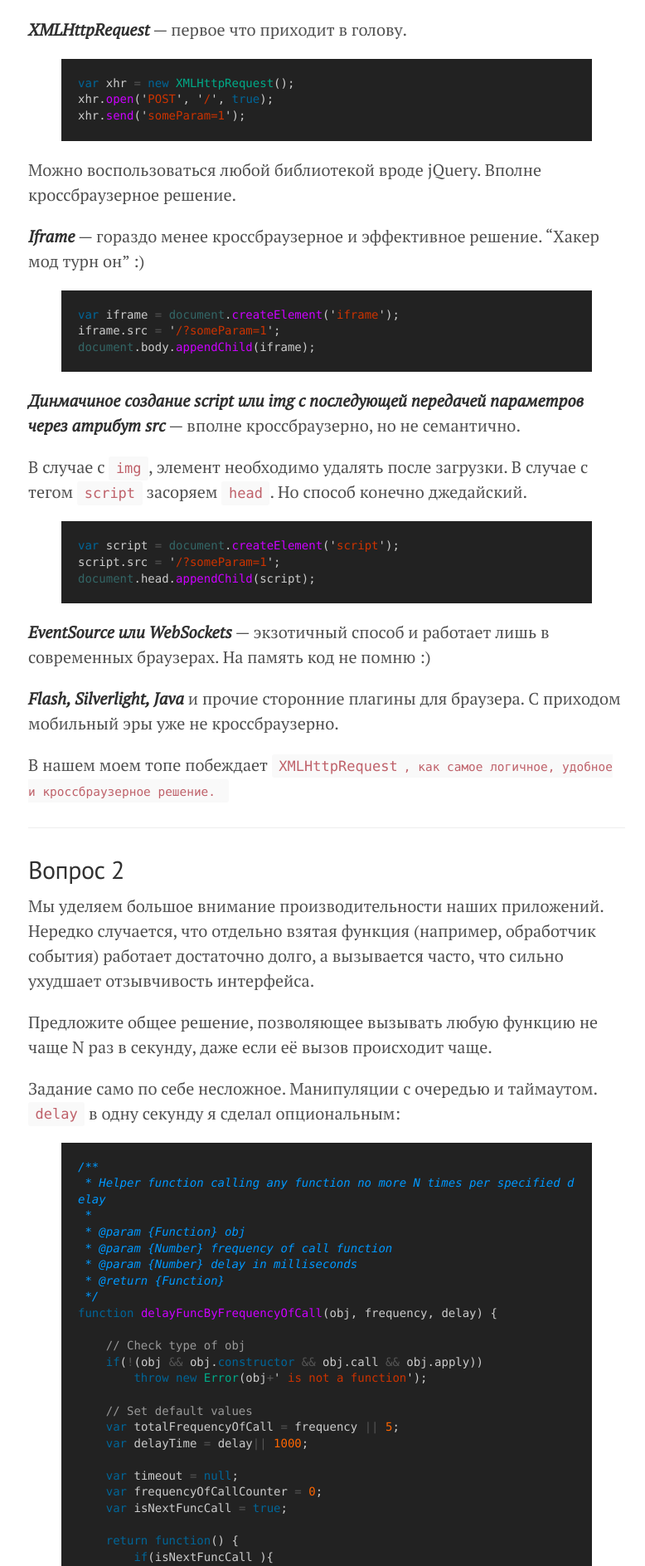
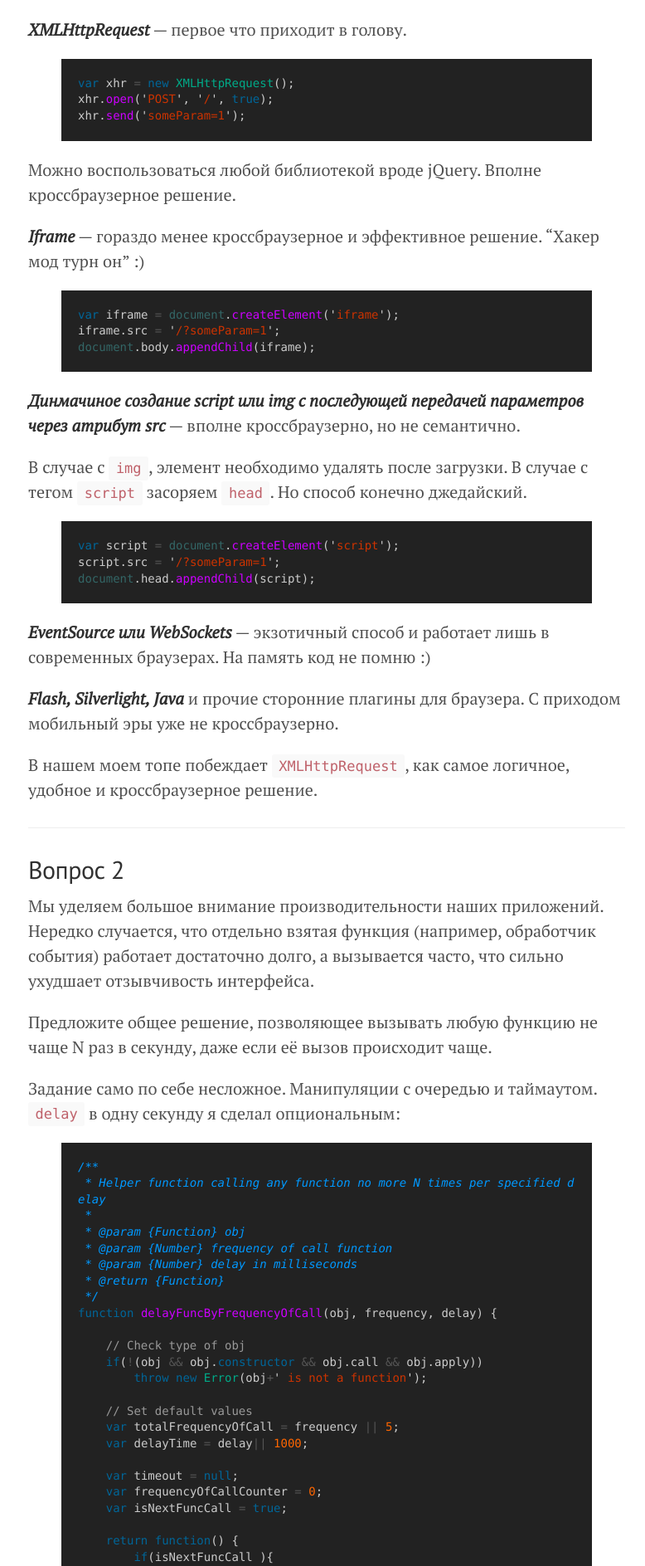
Before and after one commit to shaggysmile/shaggysmile.net, a Jekyll site: the page built from _posts/2014-06-06-yandex-tasks.md, in a window 1280 px wide. Shown: the part 542-2429 px from the top of the page at 83% size, without its empty margins (246-1024 px from the left). Built offline with Jekyll 4.4.1, drawn with Linux system fonts in a browser that asks for light colours; Markdown is read by kramdown in place of the engine named in the settings.

```diff
--- a/_posts/2014-06-06-yandex-tasks.md
+++ b/_posts/2014-06-06-yandex-tasks.md
@@ -43,7 +43,7 @@ document.head.appendChild(script);
 
 ***Flash, Silverlight, Java*** и прочие сторонние плагины для браузера. С приходом мобильный эры уже не кроссбраузерно.
 
-В нашем моем топе побеждает <code>XMLHttpRequest<code>, как самое логичное, удобное и кроссбраузерное решение.
+В нашем моем топе побеждает <code>XMLHttpRequest</code>, как самое логичное, удобное и кроссбраузерное решение.
 
 -----------------------
 
```
